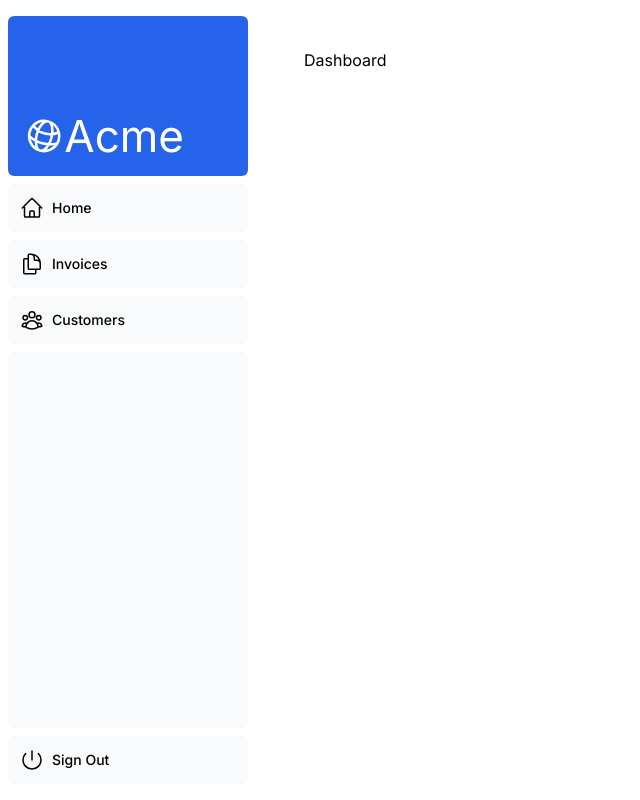
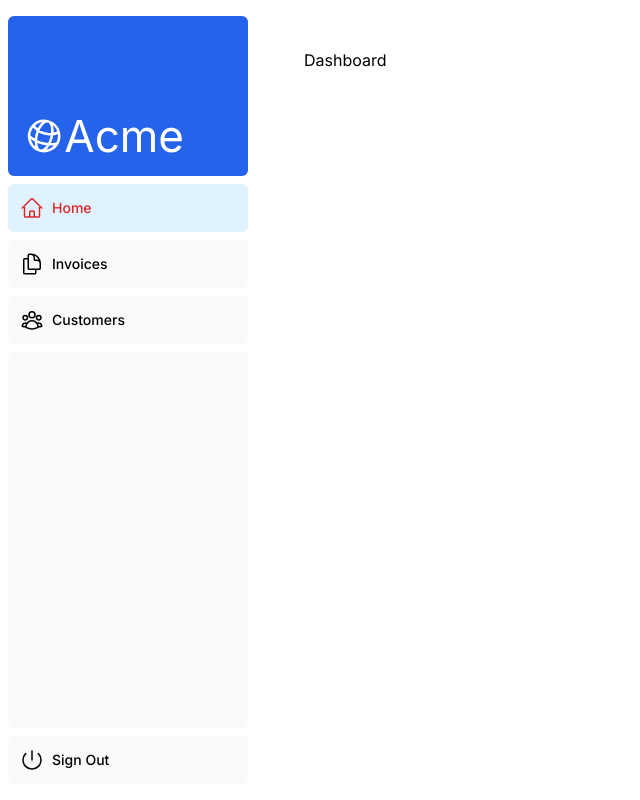
Before and after one commit to mikava7/financial-dashboard, a Next.js app: page /dashboard in a window 1280 px wide. Shown: the whole page, without its empty margins (0-640 px from the left). Built offline with nearby package versions, Linux system fonts and the light colour scheme.

Commit message:
pre-deploy

```diff
--- a/app/dashboard/nav-links.tsx
+++ b/app/dashboard/nav-links.tsx
@@ -1,9 +1,12 @@
+"use client";
 import {
   UserGroupIcon,
   HomeIcon,
   DocumentDuplicateIcon,
 } from "@heroicons/react/24/outline";
-
+import Link from "next/link";
+import { usePathname } from "next/navigation";
+import clsx from "clsx";
 // Map of links to display in the side navigation.
 // Depending on the size of the application, this would be stored in a database.
 const links = [
@@ -17,19 +20,25 @@
 ];
 
 export default function NavLinks() {
+  const pathname = usePathname();
   return (
     <>
       {links.map((link) => {
         const LinkIcon = link.icon;
         return (
-          <a
+          <Link
             key={link.name}
             href={link.href}
-            className="flex h-[48px] grow items-center justify-center gap-2 rounded-md bg-gray-50 p-3 text-sm font-medium hover:bg-sky-100 hover:text-blue-600 md:flex-none md:justify-start md:p-2 md:px-3"
+            className={clsx(
+              "flex h-[48px] grow items-center justify-center gap-2 rounded-md bg-gray-50 p-3 text-sm font-medium hover:bg-sky-100 hover:text-blue-600 md:flex-none md:justify-start md:p-2 md:px-3",
+              {
+                "bg-sky-100 text-red-600": pathname === link.href,
+              }
+            )}
           >
             <LinkIcon className="w-6" />
             <p className="hidden md:block">{link.name}</p>
-          </a>
+          </Link>
         );
       })}
     </>
--- a/app/dashboard/page.tsx
+++ b/app/dashboard/page.tsx
@@ -1,4 +1,4 @@
-export default function () {
+export default function Dashboard() {
   return (
     <div className="flex h-screen flex-col md:flex-row md:overflow-hidden">
       Dashboard
```
Also changed, not shown: app/dashboard/customers/page.tsx (renamed from app/dashboard/customer/page.tsx).
